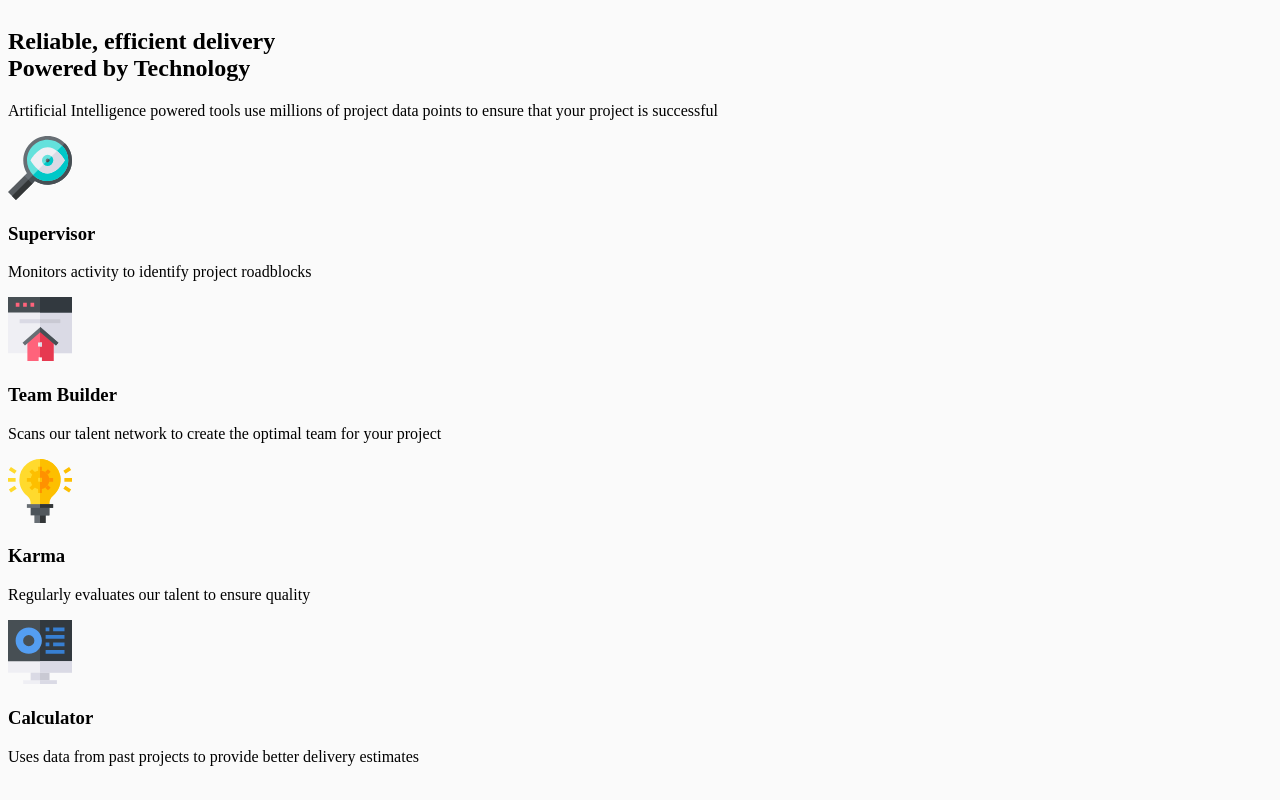
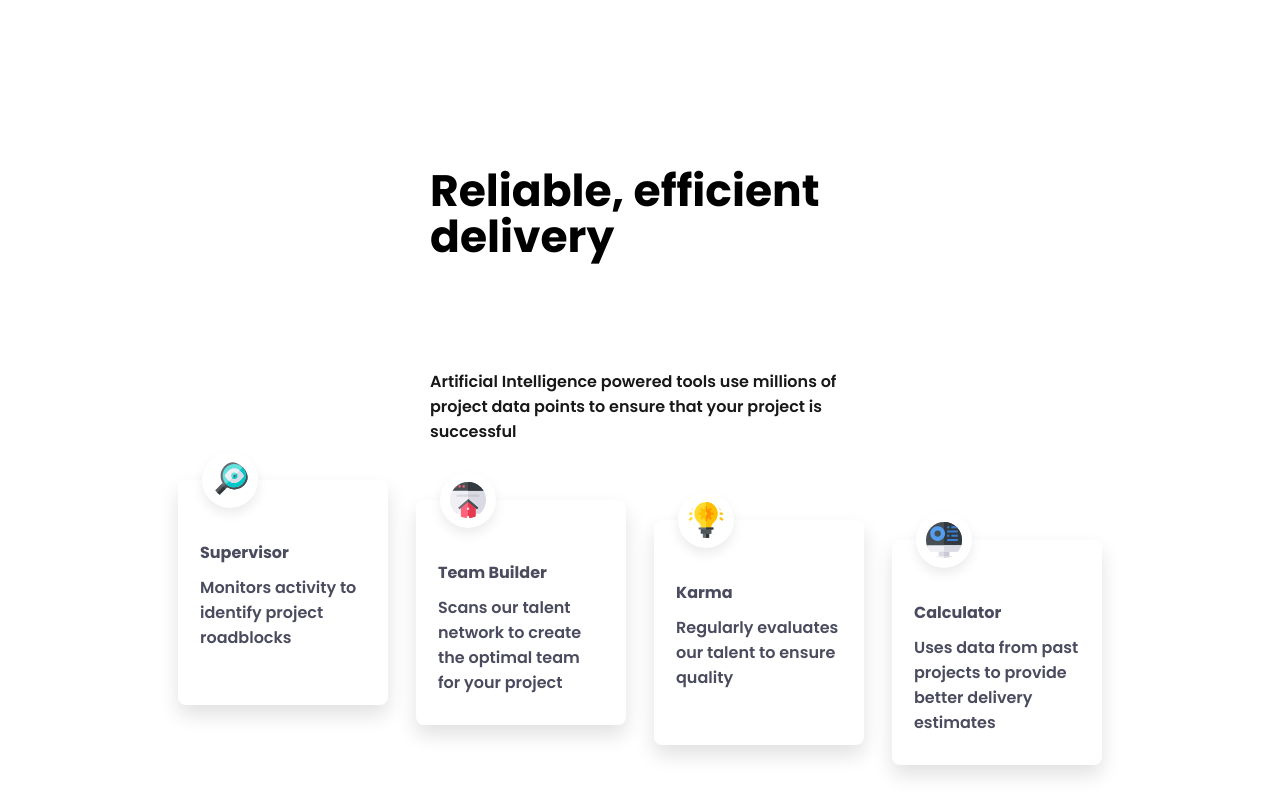
Before and after one commit to amiapjsk/four-card-feature-section, a plain HTML site: page index.html in a window 1280 px wide. Drawn offline with Linux system fonts and the light colour scheme.

Commit message:
Updated html and css

```diff
--- a/index.html
+++ b/index.html
@@ -6,6 +6,9 @@
   <link rel="stylesheet" href="style.css">
 
   <link rel="icon" type="image/png" sizes="32x32" href="./images/favicon-32x32.png">
+  <link rel="preconnect" href="https://fonts.googleapis.com">
+<link rel="preconnect" href="https://fonts.gstatic.com" crossorigin>
+<link href="https://fonts.googleapis.com/css2?family=Poppins:ital,wght@0,100;0,200;0,300;0,400;0,500;0,600;0,700;0,800;0,900;1,100;1,200;1,300;1,400;1,500;1,600;1,700;1,800;1,900&display=swap" rel="stylesheet">
 
   <title>Frontend Mentor | Four card feature section</title>
 
@@ -25,24 +28,28 @@
         <img src="./images/icon-supervisor.svg" alt="Supervisor icon" class="icon">
         <h3>Supervisor</h3>
         <p>Monitors activity to identify project roadblocks</p>
+        <div class="downbar"></div>
       </article>
 
       <article class="card teambuilder">
         <img src="./images/icon-team-builder.svg" alt="Team Builder icon" class="icon">
         <h3>Team Builder</h3>
         <p>Scans our talent network to create the optimal team for your project</p>
+        <div class="downbar"></div>
       </article>
 
       <article class="card karma">
         <img src="./images/icon-karma.svg" alt="Karma icon" class="icon">
         <h3>Karma</h3>
         <p>Regularly evaluates our talent to ensure quality</p>
+        <div class="downbar"></div>
       </article>
 
       <article class="card calculator">
         <img src="./images/icon-calculator.svg" alt="Calculator icon" class="icon">
         <h3>Calculator</h3>
         <p>Uses data from past projects to provide better delivery estimates</p>
+        <div class="downbar"></div>
       </article>
     </section>
   </main>
--- a/style.css
+++ b/style.css
@@ -1,5 +1,127 @@
+:root{
+  --bg-light: hsl(0, 0%, 100%);
+  --soft-violet: hsl(252, 100%, 67%);
+  --card-white: hsl(0, 0%, 100%);
+  --text-dark: hsl(237, 12%, 33%);
+}
+
+
+*{box-sizing:border-box}
+html,body{height:100%}
 body{
-    background-color: #fafafa;
-    display: flex;
+  margin:0;
+  font-family: "Poppins", sans-serif;
+  font-weight: 600;
+  font-style: normal;
+  background: var(--bg-light);
+  color: black;
+  padding: 40px 16px;
+}
 
+.container{
+  max-width: 1100px;
+  margin: 0 auto;
+  padding: 48px 24px 32px 24px;
+  border-radius: 8px;
 }
+
+.intro{
+  text-align: center;
+  max-width: 540px;
+  margin: 0 auto 28px;
+  color: black;
+}
+.intro h1{
+  font-size: 28px;
+  line-height: 1.05;
+  margin: 0 0 16px 0;
+}
+.intro h1 strong{
+    color: var(--card-white); display:inline-block
+}
+
+.intro p{
+  color: black;
+  opacity: 0.9;
+  margin: 0;
+}
+
+.features{
+  display: grid;
+  grid-template-columns: 1fr;
+  gap: 20px;
+  margin-top: 28px;
+}
+
+.card{
+  background: var(--card-white);
+  color: var(--text-dark);
+  padding: 40px 20px 24px 20px;
+  border-radius: 8px;
+  position: relative;
+  box-shadow: 0 10px 20px rgba(0,0,0,0.12);
+  overflow: visible;
+}
+.card .icon{
+  position: absolute;
+  top: -28px;
+  left: 20px;
+  width: 56px;
+  height: 56px;
+  padding: 10px;
+  border-radius: 50%;
+  display: block;
+  box-shadow: 0 6px 12px rgba(0,0,0,0.08);
+  background: hsl(0,0%,100%);
+}
+.card h3{
+  margin: 12px 0 10px 0;
+  font-size: 16px;
+  font-weight:700;
+}
+.card p{ margin: 0; color: hsl(237, 12%, 33%); }
+
+
+.supervisor .downbar{
+    background: hsl(174, 77%, 59%);
+}
+.teambuilder .downbar{
+     background: hsl(0, 78%, 62%);
+}
+.karma .downbar{
+     background: hsl(34, 97%, 64%);
+}
+.calculator .downbar{
+     background: hsl(212, 86%, 53%);
+}
+
+/* Desktop / large screens */
+@media (min-width: 900px){
+  body{ padding: 80px 24px; }
+  .container{
+    padding: 64px;
+  }
+
+  .intro{ text-align:left; max-width: 420px; }
+  .intro h1{ font-size: 38px; }
+  .features{
+    display: grid;
+    grid-template-columns: repeat(4, 1fr);
+    gap: 28px;
+    margin-top: 36px;
+  }
+
+  /* Stagger cards vertically to match design */
+  .card{ padding: 48px 22px 30px 22px; }
+  .features .card:nth-child(2){ transform: translateY(20px); }
+  .features .card:nth-child(3){ transform: translateY(40px); }
+  .features .card:nth-child(4){ transform: translateY(60px); }
+
+  .card .icon{ left: 24px; }
+}
+
+/* Large screen polish */
+@media (min-width: 1200px){
+  .container{ padding: 88px; }
+  .intro h1{ font-size: 44px; }
+}
```
